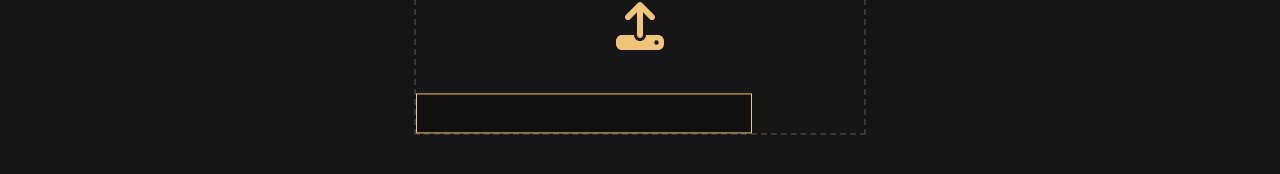
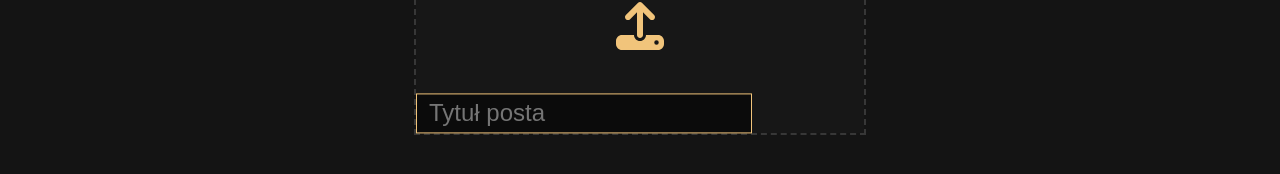
Before and after one commit to viventer/andrew-ponad-frontend, a React (Vite) app: page /post/create in a window 1280 px wide. Shown: the part 236-410 px from the top of the page. Built offline with nearby package versions, Linux system fonts and the light colour scheme.

Commit message:
fixed thumbnail bar

```diff
--- a/src/views/post/components/PostTitleInput.jsx
+++ b/src/views/post/components/PostTitleInput.jsx
@@ -1,5 +1,5 @@
 import { StyledPostTitleInput } from "../styles/PostEditor.styled";
 
 export default function PostTitleInput({ postTitle }) {
-  return <StyledPostTitleInput />;
+  return <StyledPostTitleInput placeholder="Tytuł posta" />;
 }
--- a/src/views/post/styles/PostEditor.styled.js
+++ b/src/views/post/styles/PostEditor.styled.js
@@ -57,7 +57,7 @@ export const StyledPostTitleInput = styled.input`
   top: 100%;
   left: 0;
   transform: translate(0, -100%);
-  background-color: rgba(0, 0, 0, 0.25);
+  background-color: rgba(0, 0, 0, 0.5);
   border: solid 0.1rem rgba(241, 196, 123, 1);
   font-size: 1.5rem;
   color: white;
@@ -69,6 +69,6 @@ export const StyledPostTitleInput = styled.input`
   }
 
   &:focus-visible {
-    box-shadow: 0 0 1rem rgba(241, 196, 123, 0.75);
+    box-shadow: 0 0 0.5rem rgba(241, 196, 123, 0.5);
   }
 `;
--- a/src/views/post/styles/ThumbnailBar.styled.js
+++ b/src/views/post/styles/ThumbnailBar.styled.js
@@ -1,11 +1,10 @@
 import styled from "styled-components";
 
 export const StyledThumbnailBar = styled.section`
-  max-width: 100%;
+  min-width: 100%;
 
   & img {
     width: 90vw;
-    width: 100%;
     height: calc(0.5625 * 90vw);
     max-width: 36rem;
     max-height: 20.25rem;
--- a/vite.config.js
+++ b/vite.config.js
@@ -5,7 +5,7 @@ import react from "@vitejs/plugin-react";
 export default defineConfig({
   plugins: [react()],
   server: {
-    // host: "192.168.100.234",
-    host: "localhost",
+    host: "192.168.100.234",
+    // host: "localhost",
   },
 });
```
